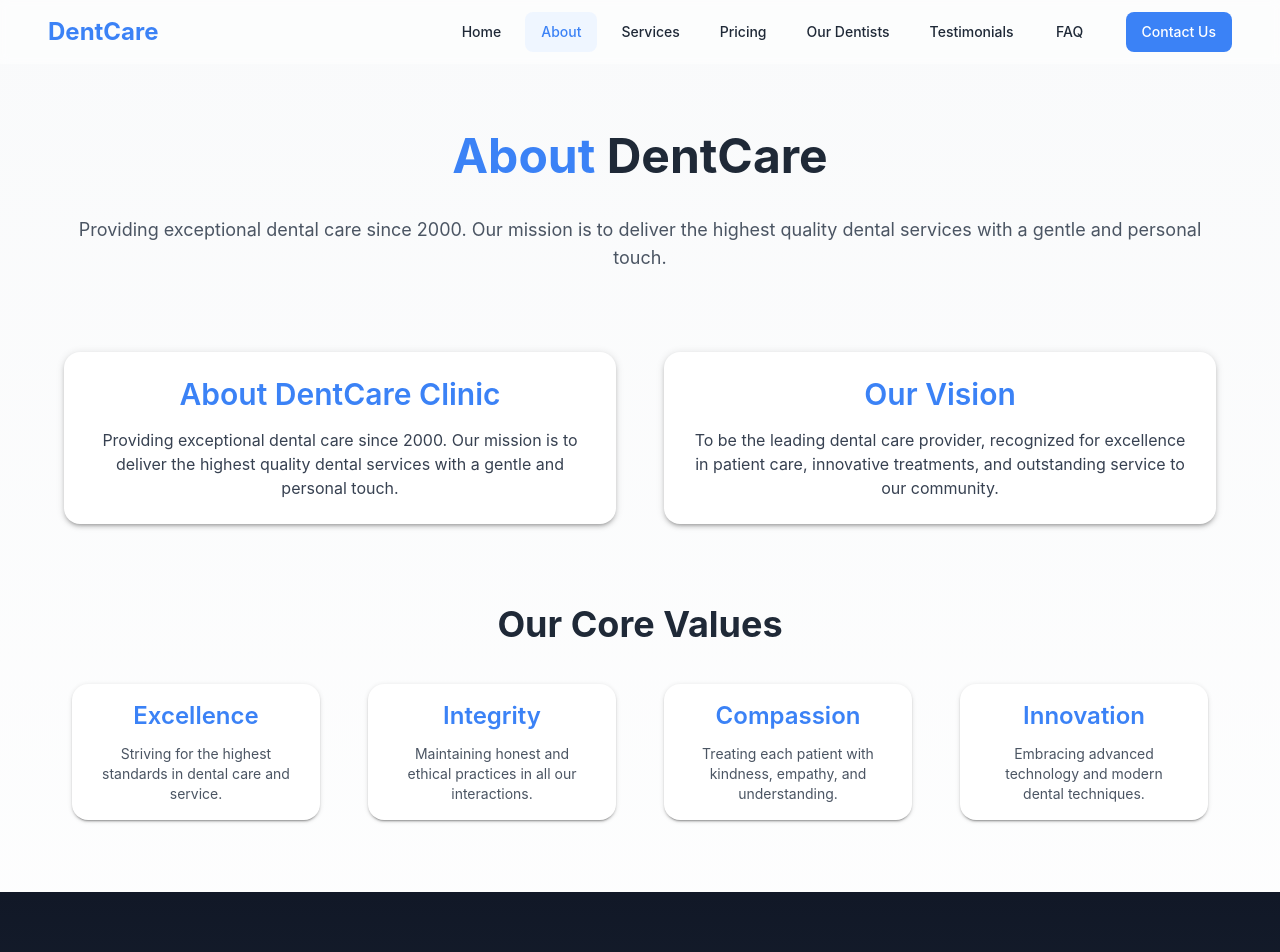
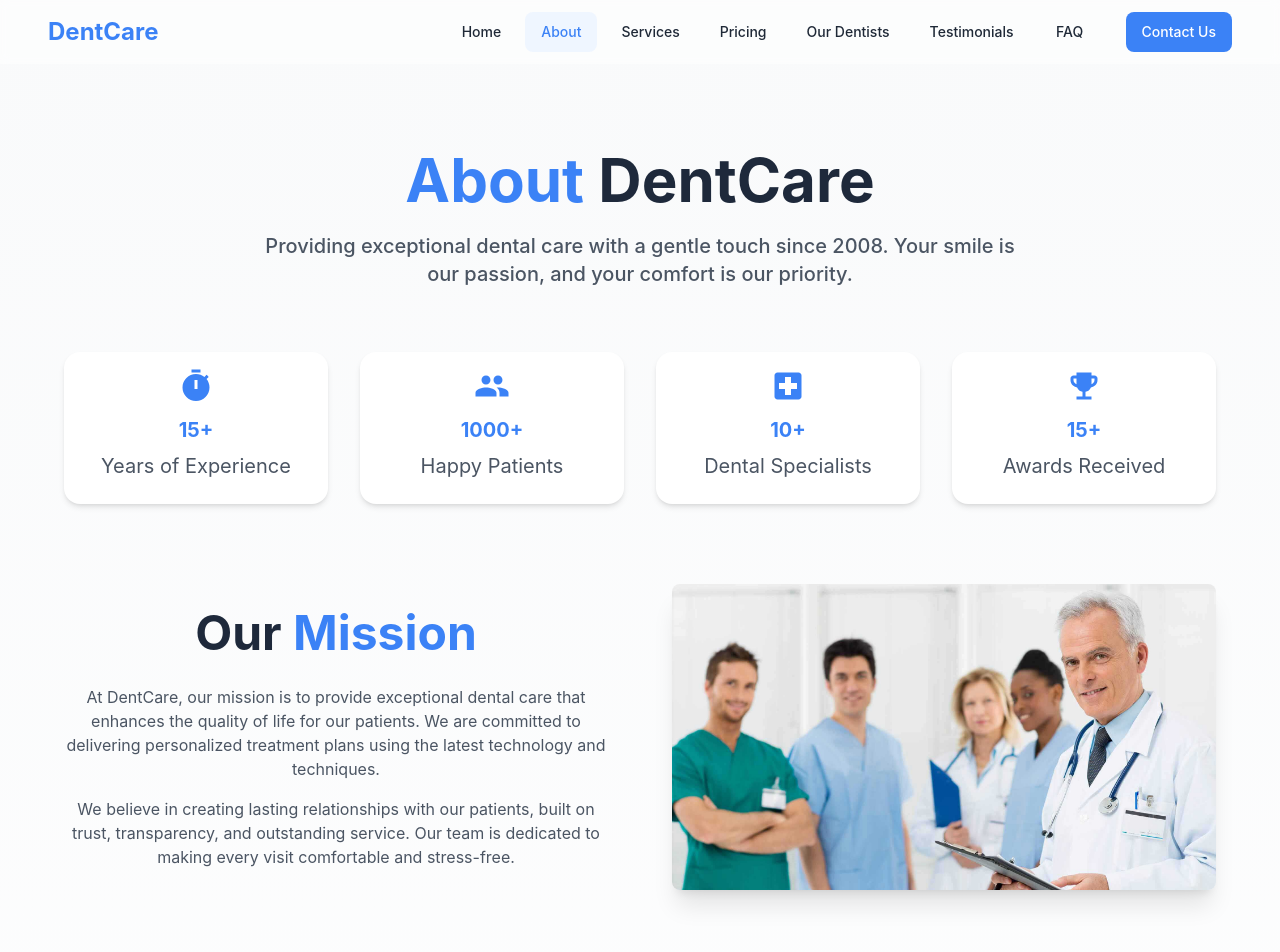
Before and after one commit to bhaveshjain2603/dentcare, a React (Vite) app in the folder frontend/: page /about in a window 1280 px wide. Shown: the top 952 px of the page. Built offline with nearby package versions, Linux system fonts and the light colour scheme.

Commit message:
Update About.jsx

```diff
--- a/frontend/src/pages/About.jsx
+++ b/frontend/src/pages/About.jsx
@@ -1,115 +1,155 @@
 import React from 'react';
-import { Container, Typography, Grid, Box, Paper } from '@mui/material';
+import { Container, Typography, Grid, Card, CardContent, Box } from '@mui/material';
 import { motion } from 'framer-motion';
+import {
+  MedicalServices,
+  Psychology,
+  Favorite,
+  GroupsRounded,
+  Timer,
+  EmojiEvents,
+  LocalHospital,
+  People
+} from '@mui/icons-material';
 
 const About = () => {
+  const stats = [
+    { icon: <Timer className="text-4xl" />, count: "15+", label: "Years of Experience" },
+    { icon: <People className="text-4xl" />, count: "1000+", label: "Happy Patients" },
+    { icon: <LocalHospital className="text-4xl" />, count: "10+", label: "Dental Specialists" },
+    { icon: <EmojiEvents className="text-4xl" />, count: "15+", label: "Awards Received" }
+  ];
+
   const values = [
     {
-      title: "About DentCare Clinic",
-      description: "Providing exceptional dental care since 2000. Our mission is to deliver the highest quality dental services with a gentle and personal touch."
+      icon: <MedicalServices className="text-primary text-4xl" />,
+      title: "Excellence in Care",
+      description: "We strive to provide the highest quality dental care using state-of-the-art technology and techniques."
     },
     {
-      title: "Our Vision",
-      description: "To be the leading dental care provider, recognized for excellence in patient care, innovative treatments, and outstanding service to our community."
+      icon: <Psychology className="text-primary text-4xl" />,
+      title: "Patient-Centered Approach",
+      description: "Your comfort and satisfaction are our top priorities. We take time to listen and understand your needs."
+    },
+    {
+      icon: <Favorite className="text-primary text-4xl" />,
+      title: "Compassionate Service",
+      description: "We treat every patient with kindness, respect, and genuine care for their well-being."
+    },
+    {
+      icon: <GroupsRounded className="text-primary text-4xl" />,
+      title: "Team Excellence",
+      description: "Our team of experienced professionals works together to deliver comprehensive dental solutions."
     }
-  ]
+  ];
+
   return (
+    <Container maxWidth="xl" className="py-20 px-16">
+      {/* Hero Section */}
       <motion.div
-      initial={{ opacity: 0 }}
-      animate={{ opacity: 1 }}
+        initial={{ opacity: 0, y: 20 }}
+        animate={{ opacity: 1, y: 0 }}
         transition={{ duration: 0.5 }}
-      className="py-16"
+        className="text-center mb-16"
       >
-      <Container maxWidth="lg">
-        <Grid container spacing={6}>
-          {/* About Us Section */}
-          <Grid item xs={12}>
-            <motion.div
-              initial={{ y: 50, opacity: 0 }}
-              animate={{ y: 0, opacity: 1 }}
-              transition={{ delay: 0.2 }}
-            >
-              <Typography variant="h3" className="mb-8 text-center font-bold text-gray-800">
+        <Typography variant="h2" className="font-bold text-bold mb-4">
           <span className='text-primary'>About</span> DentCare
         </Typography>
-              <Typography variant="body1" className="mb-8 text-center sm:text-lg text-gray-600">
-                Providing exceptional dental care since 2000. Our mission is to deliver the highest quality dental services
-                with a gentle and personal touch.
+        <Typography variant="h6" className="text-gray-600 text-lg sm:text-xl max-w-3xl mx-auto">
+          Providing exceptional dental care with a gentle touch since 2008.
+          Your smile is our passion, and your comfort is our priority.
         </Typography>
       </motion.div>
-          </Grid>
 
-          {/* Vision & Mission */}
-          {values.map((value, index) => (
-            <Grid item xs={12} md={6} key={index}>
+      {/* Stats Section */}
       <motion.div
-                initial={{ x: -50, opacity: 0 }}
-                animate={{ x: 0, opacity: 1 }}
-                transition={{ delay: 0.4 }}
+        initial={{ opacity: 0, y: 20 }}
+        animate={{ opacity: 1, y: 0 }}
+        transition={{ duration: 0.5, delay: 0.2 }}
+        className="mb-20"
       >
-                  <Paper elevation={3} className="p-6 h-full">
-                      <Typography variant="h4" className="mb-4 font-semibold text-2xl sm:text-3xl text-primary">
-                        {value.title}
+        <Grid container spacing={4} className="justify-center">
+          {stats.map((stat, index) => (
+            <Grid item xs={6} md={3} key={index}>
+              <Card className="text-center h-full text-lg sm:text-xl hover:shadow-lg transition-shadow duration-300">
+                <CardContent>
+                  <Box className="text-primary mb-3">
+                    {stat.icon}
+                  </Box>
+                  <Typography variant="h4" className="font-bold text-lg sm:text-xl text-primary mb-2">
+                    {stat.count}
                   </Typography>
-                      <Typography variant="body1" className="text-gray-700">
-                        {value.description}
+                  <Typography variant="body1" className="text-gray-600 text-md sm:text-xl">
+                    {stat.label}
                   </Typography>
-                  </Paper>
-              </motion.div>
+                </CardContent>
+              </Card>
             </Grid>
           ))}
+        </Grid>
+      </motion.div>
 
-          {/* Core Values */}
-          <Grid item xs={12}>
+      {/* Mission Section */}
       <motion.div
-              initial={{ y: 50, opacity: 0 }}
-              animate={{ y: 0, opacity: 1 }}
-              transition={{ delay: 0.6 }}
+        initial={{ opacity: 0, y: 20 }}
+        animate={{ opacity: 1, y: 0 }}
+        transition={{ duration: 0.5, delay: 0.4 }}
+        className="mb-20"
       >
-              <Typography variant="h3" className="my-8 text-center font-bold text-3xl sm:text-4xl text-gray-800">
-                Our Core Values
+        <Grid container spacing={8} className="items-center">
+          <Grid item xs={12} md={6}>
+            <Typography variant="h3" className="font-bold mb-6">
+              Our <span className='text-primary'>Mission</span>
+            </Typography>
+            <Typography variant="body1" className="text-gray-600 mb-4">
+              At DentCare, our mission is to provide exceptional dental care that enhances the quality of life for our patients.
+              We are committed to delivering personalized treatment plans using the latest technology and techniques.
+            </Typography>
+            <Typography variant="body1" className="text-gray-600">
+              We believe in creating lasting relationships with our patients, built on trust, transparency, and outstanding service.
+              Our team is dedicated to making every visit comfortable and stress-free.
+            </Typography>
+          </Grid>
+          <Grid item xs={12} md={6}>
+            <img
+              src="/src/img/carousel-2.jpg"
+              alt="Modern Dental Clinic"
+              className="w-full h-auto rounded-lg shadow-xl"
+            />
+          </Grid>
+        </Grid>
+      </motion.div>
+
+      {/* Values Section */}
+      <motion.div
+        initial={{ opacity: 0, y: 20 }}
+        animate={{ opacity: 1, y: 0 }}
+        transition={{ duration: 0.5, delay: 0.6 }}
+      >
+        <Typography variant="h3" className="font-bold text-center mb-12">
+          Our <span className='text-primary'>Core Values</span>
         </Typography>
         <Grid container spacing={4}>
-                {[
-                  {
-                    title: "Excellence",
-                    description: "Striving for the highest standards in dental care and service."
-                  },
-                  {
-                    title: "Integrity",
-                    description: "Maintaining honest and ethical practices in all our interactions."
-                  },
-                  {
-                    title: "Compassion",
-                    description: "Treating each patient with kindness, empathy, and understanding."
-                  },
-                  {
-                    title: "Innovation",
-                    description: "Embracing advanced technology and modern dental techniques."
-                  }
-                ].map((value, index) => (
+          {values.map((value, index) => (
             <Grid item xs={12} sm={6} md={3} key={index}>
-                    <motion.div
-                      whileHover={{ y: -10 }}
-                      className="text-center p-2"
-                    >
-                      <Paper elevation={2} className="py-4 px-6 h-full">
-                        <Typography variant="h5" className="mb-3 font-semibold text-2xl sm:text-2xl text-primary">
+              <Card className="h-full hover:shadow-lg transition-shadow duration-300">
+                <CardContent className="text-center">
+                  <Box className="mb-4">
+                    {value.icon}
+                  </Box>
+                  <Typography variant="h6" className="font-bold mb-3">
                     {value.title}
                   </Typography>
                   <Typography variant="body2" className="text-gray-600">
                     {value.description}
                   </Typography>
-                      </Paper>
-                    </motion.div>
+                </CardContent>
+              </Card>
             </Grid>
           ))}
         </Grid>
       </motion.div>
-          </Grid>
-        </Grid>
     </Container>
-    </motion.div>
   );
 };
 
```
Lines whose indentation alone changed are shown as unchanged.
